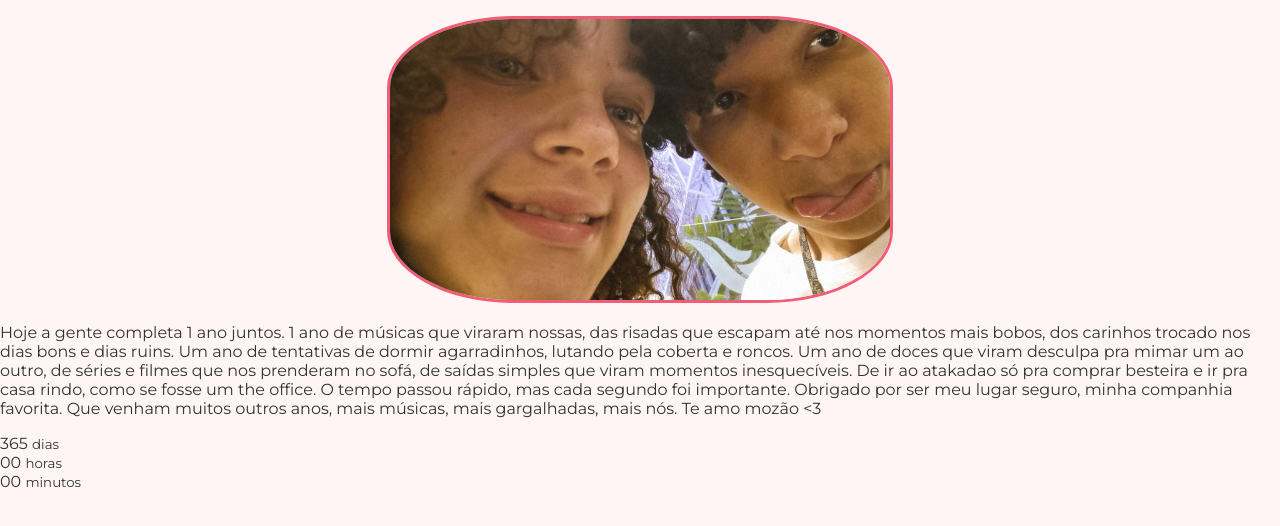
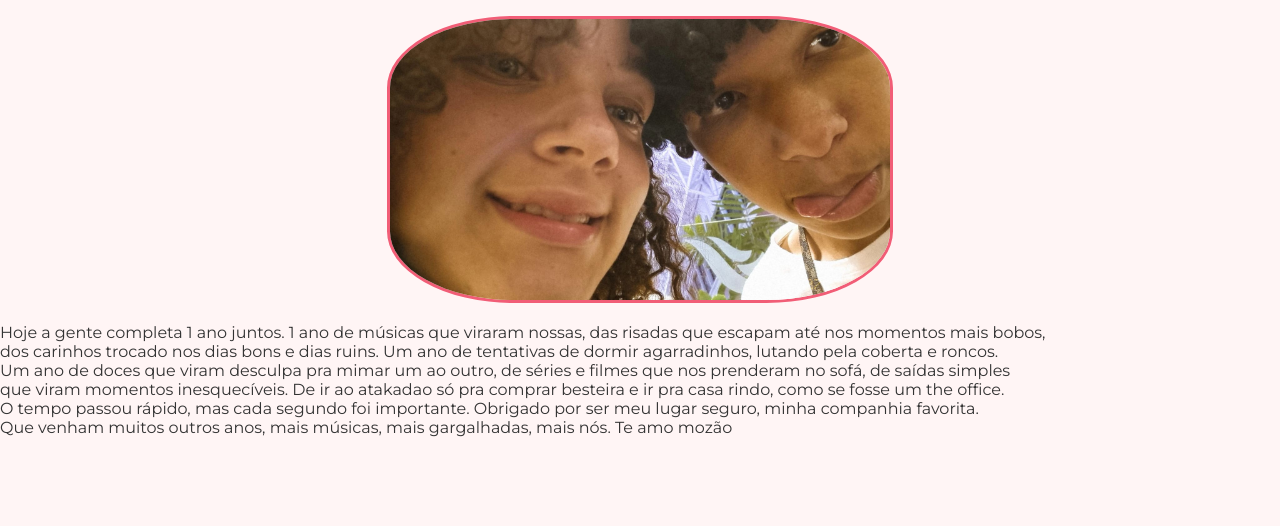
Before and after one commit to llandrade12/cartinha, a plain HTML site: page index.html in a window 1280 px wide. Shown: the part 162-688 px from the top of the page. Drawn offline with nearby package versions, Linux system fonts and the light colour scheme.

Commit message:
Update index.html

```diff
--- a/index.html
+++ b/index.html
@@ -3,7 +3,7 @@
 <head>
     <meta charset="UTF-8">
     <meta name="viewport" content="width=device-width, initial-scale=1.0">
-    <title>1 Ano</title>
+    <title>1 Ano de Amor</title>
     <link rel="stylesheet" href="style.css">
     <link rel="stylesheet" href="acess.css">
     <link rel="stylesheet" href="https://cdnjs.cloudflare.com/ajax/libs/font-awesome/6.5.0/css/all.min.css">
@@ -30,24 +30,10 @@
             <img src="1p.jpg" alt="Nós dois">
         </div>
 
-        <p class="message">Hoje a gente completa 1 ano juntos. 1 ano de músicas que viraram nossas, das risadas que escapam até nos momentos mais bobos, dos carinhos trocado nos dias bons e dias ruins. Um ano de tentativas de dormir agarradinhos, lutando pela coberta e roncos. Um ano de doces que viram desculpa pra mimar um ao outro, de séries e filmes que nos prenderam no sofá, de saídas simples que viram momentos inesquecíveis. De ir ao atakadao só pra comprar besteira e ir pra casa rindo, como se fosse um the office.
+        <p class="message">Hoje a gente completa 1 ano juntos. 1 ano de músicas que viraram nossas, das risadas que escapam até nos momentos mais bobos,<br> dos carinhos trocado nos dias bons e dias ruins. Um ano de tentativas de dormir agarradinhos, lutando pela coberta e roncos.<br>  Um ano de doces que viram desculpa pra mimar um ao outro, de séries e filmes que nos prenderam no sofá, de saídas simples<br> que viram momentos inesquecíveis. De ir ao atakadao só pra comprar besteira e ir pra casa rindo, como se fosse um the office.<br>
 
-            O tempo passou rápido, mas cada segundo foi importante. Obrigado por ser meu lugar seguro, minha companhia favorita. Que venham muitos outros anos, mais músicas, mais gargalhadas, mais nós. Te amo mozão <3</p>
+            O tempo passou rápido, mas cada segundo foi importante. Obrigado por ser meu lugar seguro, minha companhia favorita. <br> Que venham muitos outros anos, mais músicas, mais gargalhadas, mais nós. Te amo mozão </p>
 
-        <div class="counter">
-            <div>
-                <span id="days">365</span>
-                <small>dias</small>
-            </div>
-            <div>
-                <span id="hours">00</span>
-                <small>horas</small>
-            </div>
-            <div>
-                <span id="minutes">00</span>
-                <small>minutos</small>
-            </div>
-        </div>
     </main>
     <script>
         document.getElementById('btn-acessibilidade').addEventListener('click', function() {
```
